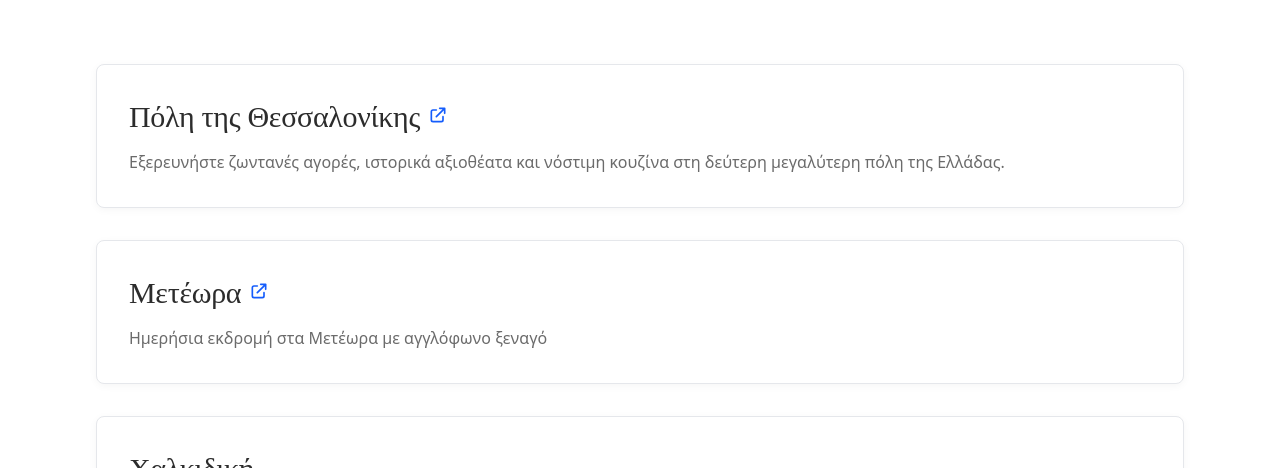
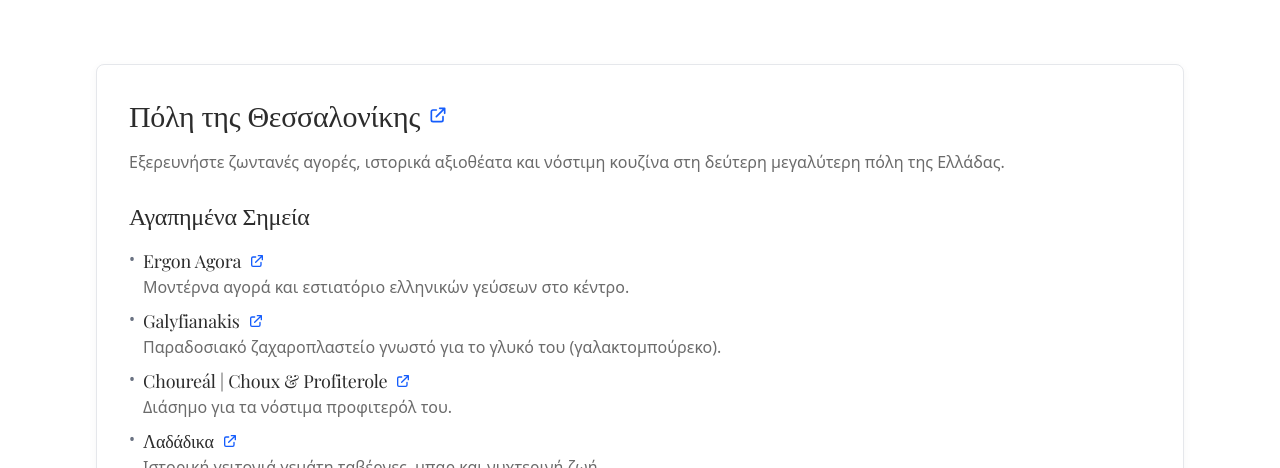
Before and after one commit to oalagial/marina-orestis-wedding, a React (Vite) app: page /things-to-do in a window 1280 px wide. Shown: the part 484-952 px from the top of the page. Built offline with nearby package versions, Linux system fonts and the light colour scheme; no server answers; a web font is replaced by a local one.

Commit message:
refactor: Add favorite spots section to ThingsToDo component for Thessaloniki

```diff
--- a/src/i18n.js
+++ b/src/i18n.js
@@ -218,9 +218,32 @@ const resources = {
             thingsToDo: {
                 title: "Things To Do",
                 subtitle: "Discover the beauty and culture of Thessaloniki and its surroundings during your visit",
+                favouriteSpots: "Favorite Spots",
                 thessaloniki: {
                     title: "Thessaloniki City",
-                    description: "Explore vibrant markets, historic sites, and delicious cuisine in Greece's second-largest city."
+                    description: "Explore vibrant markets, historic sites, and delicious cuisine in Greece's second-largest city.",
+
+                    favorites: [
+                        {
+                            name: "Ergon Agora",
+                            description: "Modern Greek food market and restaurant near the city center.",
+                            link: "https://maps.app.goo.gl/ergonagora"
+                        },
+                        {
+                            name: "Galyfianakis",
+                            description: "Traditional pastry shop known for its Galaktoboureko dessert.",
+                            link: "https://maps.app.goo.gl/galyfianakis"
+                        },
+                        {   name: "Choureál | Choux & Profiterole",
+                            description: "Famous for its delicious Profiterole pastries.",
+                            link: "https://maps.app.goo.gl/B9RFhbwxX7PNTSA29"
+                        },
+                        {
+                            name: "Ladadika District",
+                            description: "Historic quarter packed with tavernas, bars, and nightlife.",
+                            link: "https://maps.app.goo.gl/ladadika"
+                        }
+                    ]
                 },
                 pozar: {
                     title: "Pozar Hot Springs",
@@ -614,9 +637,31 @@ const resources = {
             thingsToDo: {
                 title: "Τι να Κάνετε",
                 subtitle: "Ανακαλύψτε την ομορφιά και τον πολιτισμό της Θεσσαλονίκης και των περιχώρων κατά την επίσκεψή σας",
+                favouriteSpots: "Αγαπημένα Σημεία",
                 thessaloniki: {
                     title: "Πόλη της Θεσσαλονίκης",
-                    description: "Εξερευνήστε ζωντανές αγορές, ιστορικά αξιοθέατα και νόστιμη κουζίνα στη δεύτερη μεγαλύτερη πόλη της Ελλάδας."
+                    description: "Εξερευνήστε ζωντανές αγορές, ιστορικά αξιοθέατα και νόστιμη κουζίνα στη δεύτερη μεγαλύτερη πόλη της Ελλάδας.",
+                    favorites: [
+                        {
+                            name: "Ergon Agora",
+                            description: "Μοντέρνα αγορά και εστιατόριο ελληνικών γεύσεων στο κέντρο.",
+                            link: "https://maps.app.goo.gl/ergonagora"
+                        },
+                        {
+                            name: "Galyfianakis",
+                            description: "Παραδοσιακό ζαχαροπλαστείο γνωστό για το γλυκό του (γαλακτομπούρεκο).",
+                            link: "https://maps.app.goo.gl/galyfianakis"
+                        },
+                        {   name: "Choureál | Choux & Profiterole",
+                            description: "Διάσημο για τα νόστιμα προφιτερόλ του.",
+                            link: "https://maps.app.goo.gl/La4FUnfDnLPRHK5c8"
+                        },
+                        {
+                            name: "Λαδάδικα",
+                            description: "Ιστορική γειτονιά γεμάτη ταβέρνες, μπαρ και νυχτερινή ζωή.",
+                            link: "https://maps.app.goo.gl/ladadika"
+                        }
+                    ]
                 },
                 pozar: {
                     title: "Λουτρά Πόζαρ",
--- a/src/pages/ThingsToDo.jsx
+++ b/src/pages/ThingsToDo.jsx
@@ -3,6 +3,7 @@ import { useTranslation } from 'react-i18next';
 
 const ThingsToDo = () => {
     const { t } = useTranslation();
+    const favoriteSpots = t('thingsToDo.thessaloniki.favorites', { returnObjects: true });
 
     return (
         <div className="section-padding">
@@ -33,6 +34,31 @@ const ThingsToDo = () => {
                         <p className="muted-text leading-relaxed">
                             {t('thingsToDo.thessaloniki.description')}
                         </p>
+                        <h3 className="font-display text-2xl elegant-text mt-6 mb-2">{t('thingsToDo.favouriteSpots')}</h3>
+                        {Array.isArray(favoriteSpots) && favoriteSpots.length > 0 && (
+                            <div className="mt-4 space-y-2">
+                                {favoriteSpots.map((spot, idx) => (
+                                    <div key={idx} className="flex items-start gap-2 text-sm md:text-base">
+                                        <span className="text-gray-500">•</span>
+                                        <div className="flex-1">
+                                            <div className="flex items-center gap-2">
+                                                <span className="font-display elegant-text text-base md:text-lg">{spot.name}</span>
+                                                {spot.link && (
+                                                    <a href={spot.link} target="_blank" rel="noopener noreferrer" className="text-blue-600 hover:text-blue-800">
+                                                        <svg xmlns="http://www.w3.org/2000/svg" className="w-4 h-4" fill="none" viewBox="0 0 24 24" stroke="currentColor" strokeWidth="2">
+                                                            <path strokeLinecap="round" strokeLinejoin="round" d="M10 6H6a2 2 0 00-2 2v10a2 2 0 002 2h10a2 2 0 002-2v-4M14 4h6m0 0v6m0-6L10 14" />
+                                                        </svg>
+                                                    </a>
+                                                )}
+                                            </div>
+                                            {spot.description && (
+                                                <p className="muted-text text-sm md:text-base">{spot.description}</p>
+                                            )}
+                                        </div>
+                                    </div>
+                                ))}
+                            </div>
+                        )}
                     </div>
 
                     {/* Meteora */}
```
